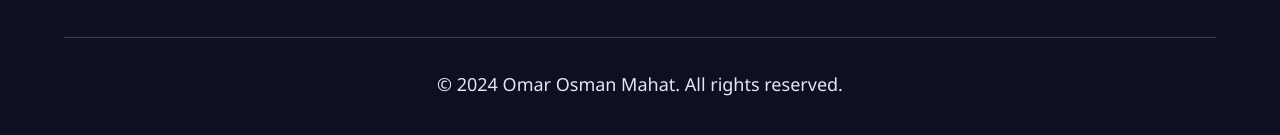
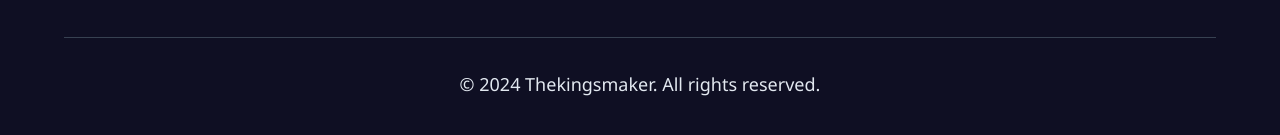
Before and after one commit to thekingsmakers/thekingsmakers.github.io, a plain HTML site: page index.html in a window 1280 px wide. Shown: the part 6077-6212 px from the top of the page. Drawn offline with Linux system fonts and the light colour scheme; a web font is replaced by a local one.

Commit message:
Update index.html

```diff
--- a/index.html
+++ b/index.html
@@ -371,7 +371,7 @@
                 </div>
             </div>
             <div class="footer-bottom">
-                <p>&copy; 2024 Omar Osman Mahat. All rights reserved.</p>
+                <p>&copy; 2024 Thekingsmaker. All rights reserved.</p>
             </div>
         </div>
     </footer>
```
